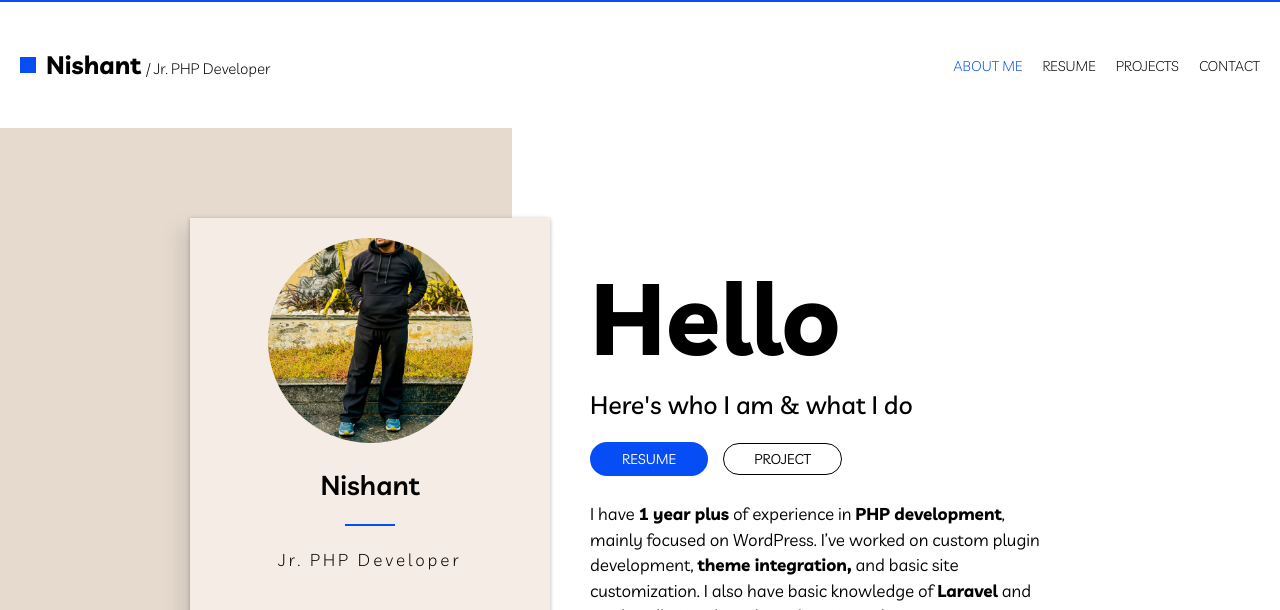
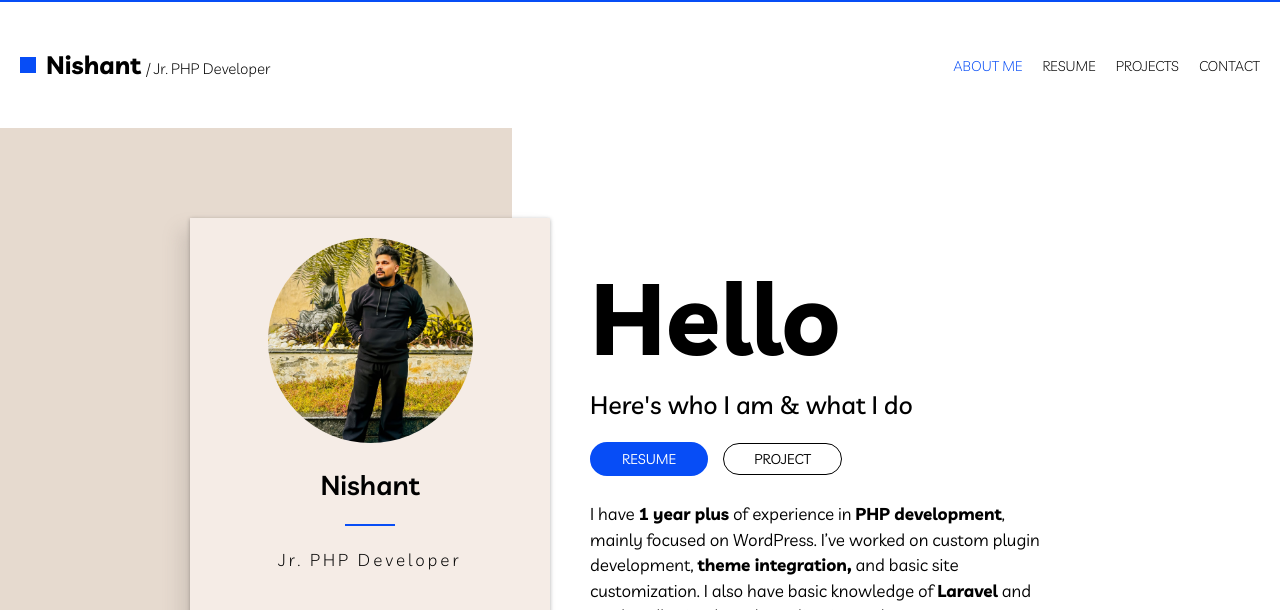
Before and after one commit to nishant2808/portfolio, a plain HTML site: page index.html in a window 1280 px wide. Shown: the top 610 px of the page. Drawn offline with Linux system fonts and the light colour scheme.

Commit message:
Update style.css

```diff
--- a/style.css
+++ b/style.css
@@ -280,7 +280,7 @@ footer .footer-right p {
     height: 205px;
     border-radius: 50%;
     object-fit: cover;
-    object-position: bottom;
+    object-position: center;
 }
 
 .about .about-name {
```
